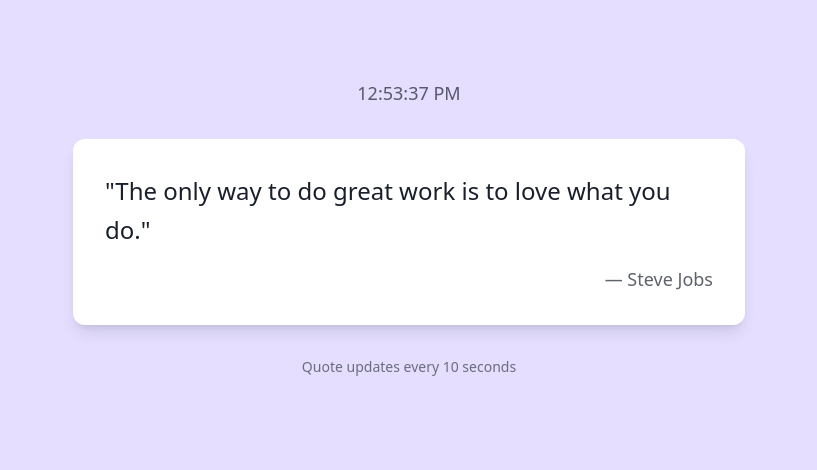
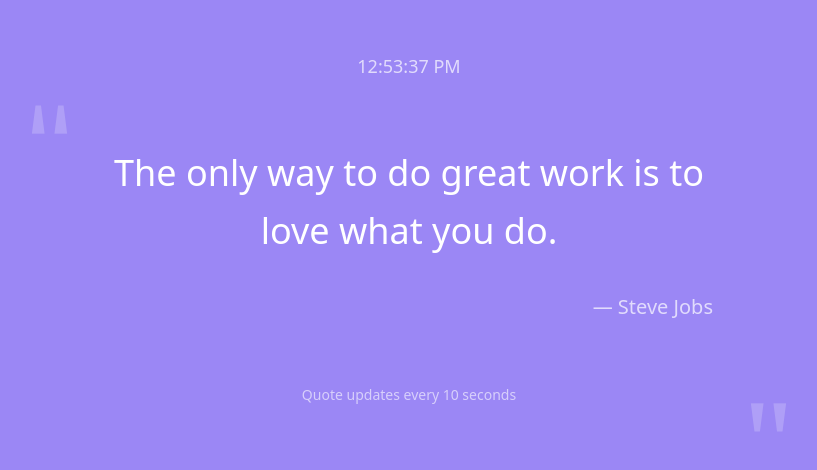
Before and after one commit to kostpr2015/quotess, a React (Vite) app: page / in a window 1280 px wide. Shown: the part 172-642 px from the top of the page, without its empty margins (231-1048 px from the left). Built offline with nearby package versions, Linux system fonts and the light colour scheme.

Commit message:
Refactor: Update app frame styling
Update the app frame styling to match the design specifications.

```diff
--- a/src/components/QuoteDisplay.tsx
+++ b/src/components/QuoteDisplay.tsx
@@ -1,5 +1,7 @@
+
 import React, { useState, useEffect } from 'react';
 import { quotes } from '../data/quotes';
+import { Quote } from 'lucide-react';
 
 const QuoteDisplay = () => {
   const [currentQuote, setCurrentQuote] = useState(quotes[0]);
@@ -35,24 +37,30 @@ const QuoteDisplay = () => {
   }, [currentIndex]);
 
   return (
-    <div className="min-h-screen flex flex-col items-center justify-center p-6 bg-[#E5DEFF]">
-      <div className="max-w-2xl w-full">
+    <div className="min-h-screen flex flex-col items-center justify-center p-6 bg-[#9b87f5]">
+      <div className="max-w-3xl w-full relative">
+        {/* Large quote marks */}
+        <div className="absolute -top-12 left-0 text-white/20 text-[120px] font-serif rotate-180">"</div>
+        <div className="absolute -bottom-32 right-0 text-white/20 text-[120px] font-serif">"</div>
+
         <div className="text-center mb-8">
-          <p className="text-lg font-medium text-[#1A1F2C]/70">{currentTime}</p>
+          <p className="text-lg font-medium text-white/70">{currentTime}</p>
         </div>
+
         <div
-          className={`bg-white p-8 rounded-xl shadow-lg transform transition-opacity duration-500 ${
+          className={`bg-transparent p-8 rounded-3xl transform transition-opacity duration-500 ${
             fadeIn ? 'opacity-100' : 'opacity-0'
           }`}
         >
-          <blockquote className="text-2xl font-medium text-[#1A1F2C] mb-4 leading-relaxed">
-            "{currentQuote.text}"
+          <blockquote className="text-4xl font-medium text-white mb-6 leading-relaxed text-center px-12">
+            {currentQuote.text}
           </blockquote>
-          <p className="text-right text-lg text-[#1A1F2C]/70">
+          <p className="text-right text-xl text-white/70 mt-8 pr-12">
             — {currentQuote.author}
           </p>
         </div>
-        <div className="mt-8 text-center text-sm text-[#1A1F2C]/60">
+
+        <div className="mt-8 text-center text-sm text-white/60">
           Quote updates every 10 seconds
         </div>
       </div>
```
